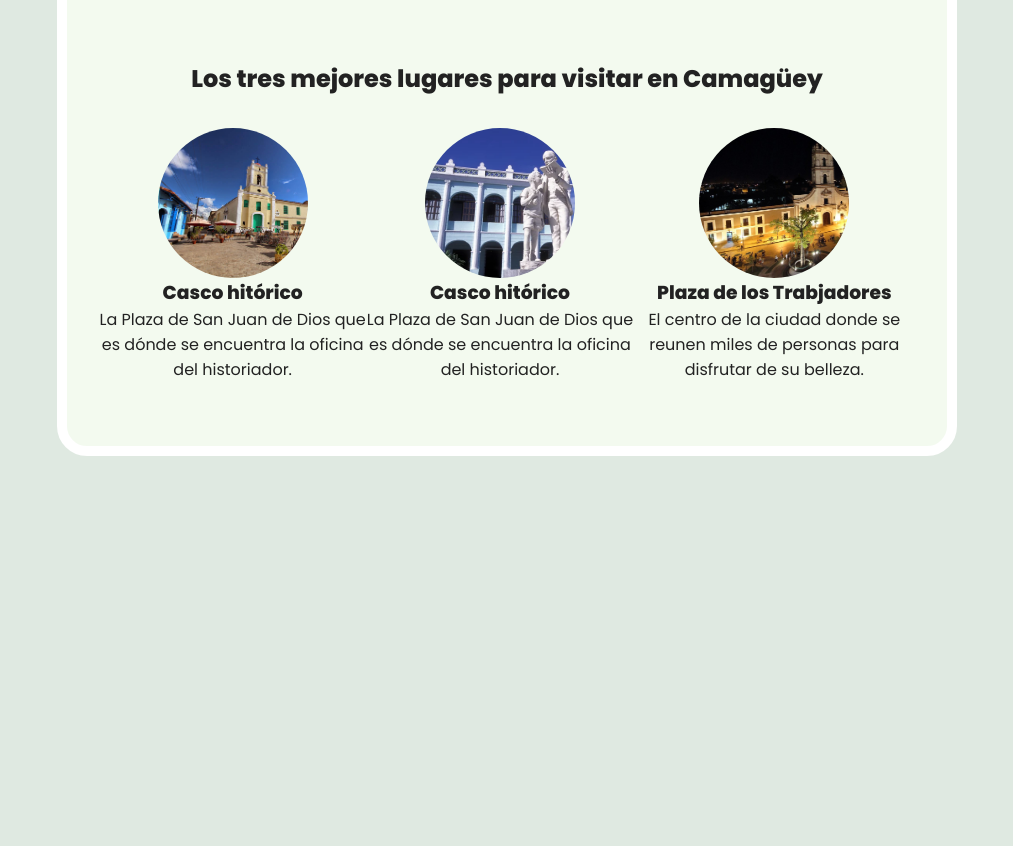
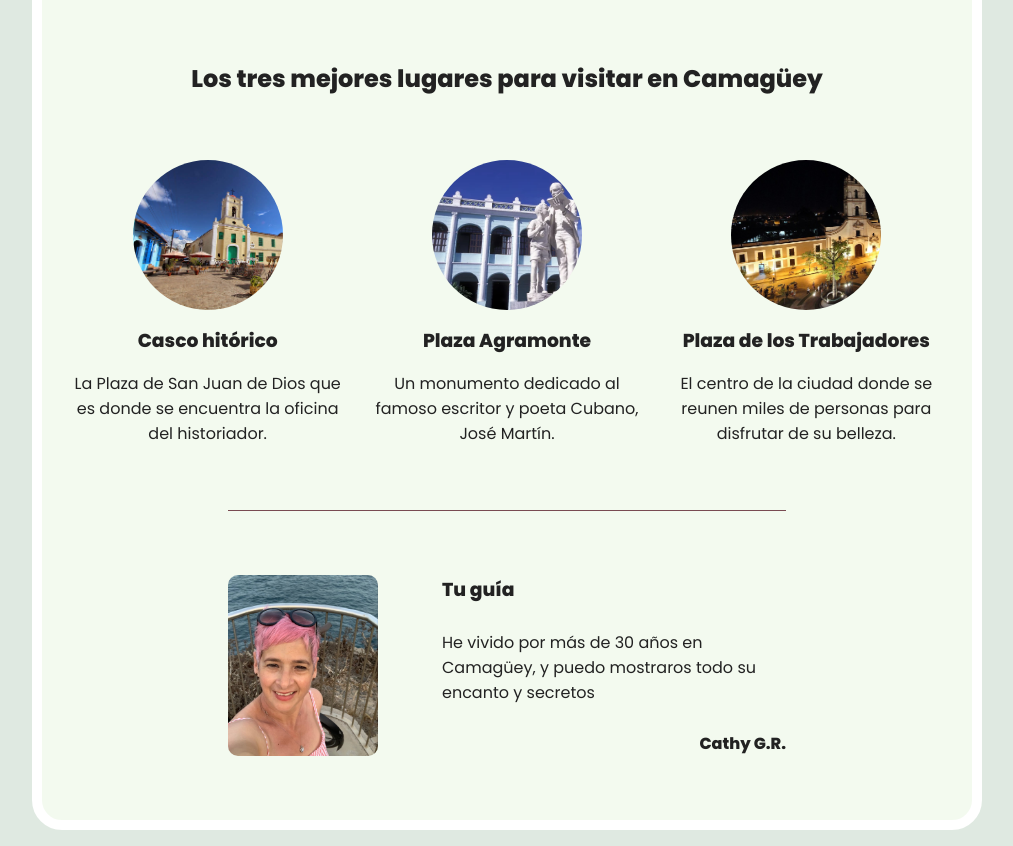
Before and after one commit to drkedrkedjon/web-practica-camaguey, a plain HTML site: page index.html in a window 1280 px wide. Shown: the part 511-1357 px from the top of the page, without its empty margins (133-1146 px from the left). Before the commit the page ends 983 px from the top, so only its background shows below. Drawn offline with Linux system fonts and the light colour scheme.

Commit message:
Web terminada

```diff
--- a/css.css
+++ b/css.css
@@ -9,7 +9,7 @@ body {
   color: #222;
 }
 .container {
-  max-width: 900px;
+  max-width: 950px;
   margin: 1rem auto;
   background-color: rgb(243, 250, 239);
   border: 10px solid white;
@@ -34,18 +34,23 @@ main {
   padding: 4rem 2rem;
 }
 main h2 {
-  margin-bottom: 2rem;
+  margin-bottom: 4rem;
 }
 
 .tarjetas {
   display: flex;
   justify-content: space-around;
+  gap: 2rem;
 }
 .tarjeta {
+  gap: 1rem;
+  /* border: 1px solid red; */
   display: flex;
   flex-direction: column;
   align-items: center;
+  flex: 1;
 }
+
 .img-1 {
   width: 150px;
   height: 150px;
@@ -67,3 +72,27 @@ main h2 {
   background-size: cover;
   border-radius: 50%;
 }
+
+.sobre-mi {
+  display: flex;
+  gap: 4rem;
+  max-width: 60%;
+  margin: 0 auto;
+  border-top: 1px solid rgb(121, 75, 82);
+  padding-block: 4rem;
+}
+
+.sobre-mi-texto {
+  display: flex;
+  flex-direction: column;
+  justify-content: space-between;
+}
+
+.sobre-mi-texto > *:last-child {
+  align-self: flex-end;
+}
+
+.img-yo {
+  max-width: 150px;
+  border-radius: 10px;
+}
--- a/index.html
+++ b/index.html
@@ -24,38 +24,35 @@
         <div class="tarjeta">
           <div class="img-1"></div>
           <h3>Casco hitórico</h3>
-          <p>La Plaza de San Juan de Dios que es dónde se encuentra la oficina del historiador.</p>
+          <p>La Plaza de San Juan de Dios que es donde se encuentra la oficina del historiador.</p>
         </div>
         <div class="tarjeta">
           <div class="img-2"></div>
-          <h3>Casco hitórico</h3>
-          <p>La Plaza de San Juan de Dios que es dónde se encuentra la oficina del historiador.</p>
+          <h3>Plaza Agramonte</h3>
+          <p>Un monumento dedicado al famoso escritor y poeta Cubano, José Martín.</p>
         </div>
         <div class="tarjeta">
           <div class="img-3"></div>
-          <h3>Plaza de los Trabjadores</h3>
+          <h3>Plaza de los Trabajadores</h3>
           <p>El centro de la ciudad donde se reunen miles de personas para disfrutar de su belleza.</p>
         </div>
       </div>
     </main>
     <footer>
-
+      <div class="sobre-mi">
+        <img class="img-yo" src="./imagenes/yo.jpg" alt="Yo">
+        <div class="sobre-mi-texto">
+          <h3>Tu guía</h3>
+          <p>He vivido por más de 30 años en Camagüey, y puedo mostraros todo su encanto y secretos</p>
+          <p><strong>Cathy G.R.</strong></p>
+        </div>
+      </div>
     </footer>
   </div>
 </body>
 </html>
 
-<!-- Los tres mejores lugares para visitar en Camagüey
-Casco hitórico
-
-La Plaza de San Juan de Dios que es dónde se encuentra la oficina del historiador.
-Casco hitórico
-
-La Plaza de San Juan de Dios que es dónde se encuentra la oficina del historiador.
-Plaza de los Trabjadores
-
-El centro de la ciudad donde se reunen miles de personas para disfrutar de su belleza.
-Tú guia
+<!--
 
 "He vivido por más de 30 años en Camagüey, y puedo mostraros todo su encanto y secretos"
 
```
Also changed, not shown: 1 other file.
